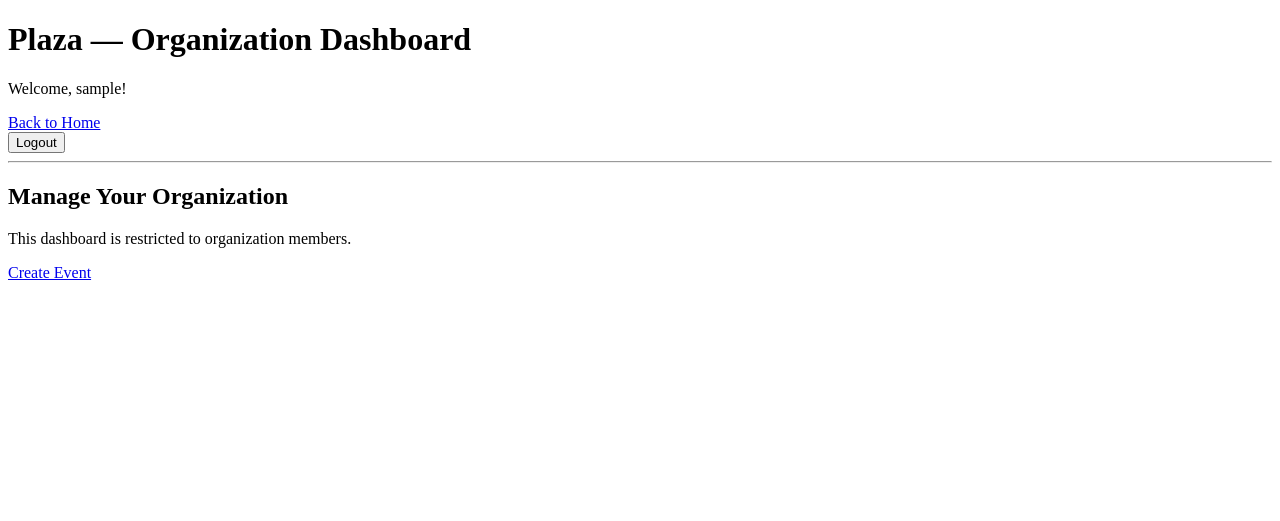
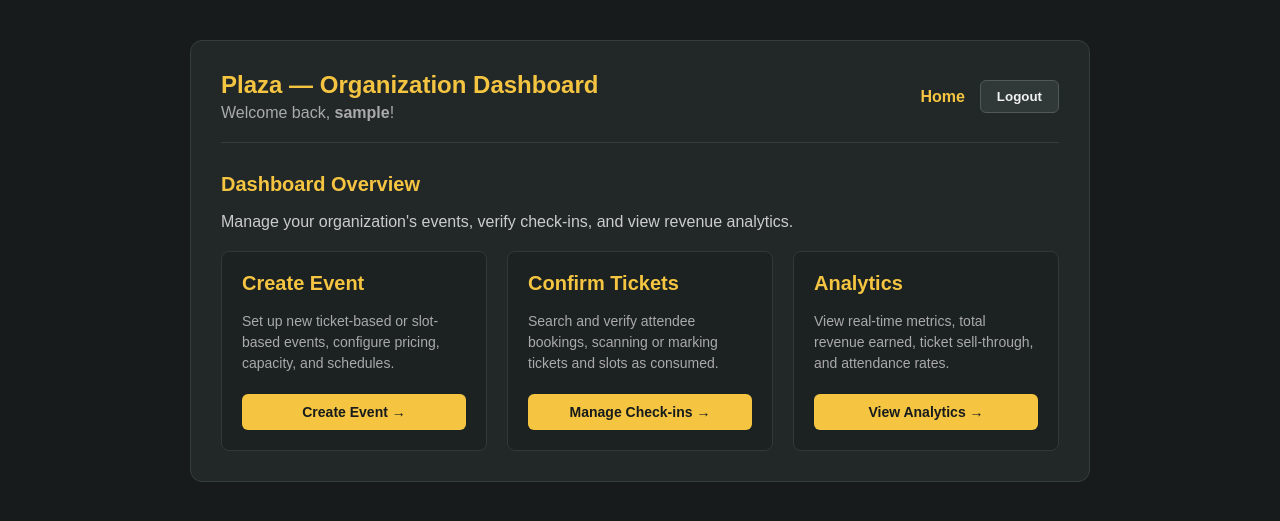
Before and after one commit to Vihaan192/plaza, a Django app: template dvm_task/plaza/templates/org_dash.html in a window 1280 px wide. Shown: the top 521 px of the page. Run offline with Django 5.2, Linux system fonts and the light colour scheme; the template is opened without the code that fills it, so the values that code supplies are empty; the visitor is signed in with stand-in values (Sample User, id 1).

Commit message:
Phase 1.5

```diff
--- a/dvm_task/plaza/models.py
+++ b/dvm_task/plaza/models.py
@@ -107,6 +107,7 @@ class TicketBooking(models.Model):
     total_amount = models.DecimalField(max_digits = 10,decimal_places = 2,default = 0)
     status = models.CharField(max_length = 10 , choices = [('CONFIRMED','Confirmed'),('CANCELLED','Cancelled')])
     created_at = models.DateTimeField(auto_now_add=True)
+    consumed = models.CharField(max_length = 10, choices = [('YES','Yes'),('NO','No')],default= 'No')
 
     def __str__(self):
         return f"{self.user} : {self.event} : {self.status} "
@@ -119,6 +120,7 @@ class SlotBooking(models.Model):
     slot_end_time = models.DateTimeField(null = True, blank = True)
     status = models.CharField(max_length = 10 , choices = [('CONFIRMED','Confirmed'),('CANCELLED','Cancelled')])
     created_at = models.DateTimeField(auto_now_add=True)
+    consumed = models.CharField(max_length = 10, choices = [('YES','Yes'),('NO','No')], default = 'No')
 
     def __str__(self):
             return f"{self.user} : {self.slot} : {self.status} "
--- a/dvm_task/plaza/templates/org_dash.html
+++ b/dvm_task/plaza/templates/org_dash.html
@@ -2,28 +2,185 @@
 <html lang="en">
 <head>
     <meta charset="UTF-8">
-    <title>Organization Dashboard</title>
+    <meta name="viewport" content="width=device-width, initial-scale=1.0">
+    <title>Organization Dashboard | Plaza</title>
+    <style>
+        * {
+            box-sizing: border-box;
+        }
+
+        body {
+            margin: 0;
+            padding: 40px 20px;
+            font-family: Arial, sans-serif;
+            background-color: #171b1b;
+            color: #f1f1f1;
+        }
+
+        .container {
+            max-width: 900px;
+            margin: auto;
+            padding: 30px;
+            background-color: #222828;
+            border: 1px solid #363d3d;
+            border-radius: 12px;
+        }
+
+        header {
+            display: flex;
+            justify-content: space-between;
+            align-items: center;
+            flex-wrap: wrap;
+            gap: 15px;
+            padding-bottom: 20px;
+            border-bottom: 1px solid #363d3d;
+        }
+
+        h1 {
+            color: #f5c542;
+            margin: 0 0 5px 0;
+            font-size: 24px;
+        }
+
+        header p {
+            margin: 0;
+            color: #aaa;
+        }
+
+        .header-actions {
+            display: flex;
+            align-items: center;
+            gap: 15px;
+        }
+
+        .nav-link {
+            color: #f5c542;
+            text-decoration: none;
+            font-weight: bold;
+        }
+
+        .nav-link:hover {
+            text-decoration: underline;
+        }
+
+        button {
+            padding: 8px 16px;
+            background-color: #303838;
+            color: #f1f1f1;
+            border: 1px solid #505858;
+            border-radius: 6px;
+            cursor: pointer;
+            font-weight: bold;
+        }
+
+        button:hover {
+            background-color: #3d4747;
+        }
+
+        main {
+            margin-top: 30px;
+        }
+
+        h2 {
+            color: #f5c542;
+            font-size: 20px;
+            margin-top: 0;
+        }
+
+        .dashboard-grid {
+            display: grid;
+            grid-template-columns: repeat(auto-fit, minmax(260px, 1fr));
+            gap: 20px;
+            margin-top: 20px;
+        }
+
+        .card {
+            background-color: #1c2222;
+            border: 1px solid #303838;
+            border-radius: 8px;
+            padding: 20px;
+            display: flex;
+            flex-direction: column;
+            justify-content: space-between;
+        }
+
+        .card p {
+            color: #aaa;
+            font-size: 14px;
+            line-height: 1.5;
+            margin-bottom: 20px;
+        }
+
+        .action-button {
+            display: inline-block;
+            text-align: center;
+            padding: 10px 15px;
+            background-color: #f5c542;
+            color: #171b1b;
+            text-decoration: none;
+            border-radius: 6px;
+            font-weight: bold;
+            font-size: 14px;
+        }
+
+        .action-button:hover {
+            background-color: #e4b52f;
+        }
+    </style>
 </head>
 <body>
+
+<div class="container">
     <header>
-        <h1>Plaza — Organization Dashboard</h1>
-        <p>Welcome, {{ request.user.username }}!</p>
-
-        <a href="{% url 'home' %}">Back to Home</a>
-
-        <form action="{% url 'logout' %}" method="post">
-            {% csrf_token %}
-            <button type="submit">Logout</button>
-        </form>
+        <div>
+            <h1>Plaza — Organization Dashboard</h1>
+            <p>Welcome back, <strong>{{ request.user.username }}</strong>!</p>
+        </div>
+        <div class="header-actions">
+            <a href="{% url 'home' %}" class="nav-link">Home</a>
+            <form action="{% url 'logout' %}" method="post" style="margin: 0;">
+                {% csrf_token %}
+                <button type="submit">Logout</button>
+            </form>
+        </div>
     </header>
 
-    <hr>
+    <main>
+        <div style="margin-top: 25px;">
+            <h2>Dashboard Overview</h2>
+            <p style="color: #ccc;">Manage your organization's events, verify check-ins, and view revenue analytics.</p>
+        </div>
 
-    <main>
-        <h2>Manage Your Organization</h2>
-        <p>This dashboard is restricted to organization members.</p>
+        <div class="dashboard-grid">
+            <!-- Section 1: Create Event -->
+            <div class="card">
+                <div>
+                    <h2>Create Event</h2>
+                    <p>Set up new ticket-based or slot-based events, configure pricing, capacity, and schedules.</p>
+                </div>
+                <a href="{% url 'create_event' %}" class="action-button">Create Event →</a>
+            </div>
 
-        <a href="#">Create Event</a>
+            <!-- Section 2: Confirm Used Tickets -->
+            <div class="card">
+                <div>
+                    <h2>Confirm Tickets</h2>
+                    <p>Search and verify attendee bookings, scanning or marking tickets and slots as consumed.</p>
+                </div>
+                <a href="{% url 'confirm_tickets' %}" class="action-button">Manage Check-ins →</a>
+            </div>
+
+            <!-- Section 3: Analytics -->
+            <div class="card">
+                <div>
+                    <h2>Analytics</h2>
+                    <p>View real-time metrics, total revenue earned, ticket sell-through, and attendance rates.</p>
+                </div>
+                <a href="{% url 'analytics' %}" class="action-button">View Analytics →</a>
+            </div>
+        </div>
     </main>
+</div>
+
 </body>
 </html>
--- a/dvm_task/plaza/urls.py
+++ b/dvm_task/plaza/urls.py
@@ -9,6 +9,9 @@ urlpatterns = [
     path('account/',account_view , name = 'account'),
     path('account/wallet', wallet_view , name = 'wallet'),
     path('org-dashboard/',org_dashboard_view,name='org_dashboard'),
+    path('org-dashboard/create-event',create_event_view,name='create_event'),
+    path('org-dashboard/confirm-tickets',confirm_ticket_view,name='confirm_tickets'),
+    path('org-dashboard/analytics',analytics_view,name='analytics'),
     path("events/", events_view, name="events"),
     path("events/<int:event_id>/", event_detail_view, name="event_detail"),
     path("events/<int:event_id>/book_ticket/",book_ticket_view,name = "book_ticket"),
```
Also changed, not shown: dvm_task/plaza/forms.py (added, +42 -0 lines), dvm_task/plaza/templates/confirm_tickets.html (added, +120 -0 lines), dvm_task/plaza/templates/create_event.html (added, +91 -0 lines), dvm_task/plaza/views.py (+102 -1 lines), dvm_task/plaza/migrations/0006_slotbooking_consumed_ticketbooking_consumed_and_more.py (added), dvm_task/plaza/migrations/0007_alter_slotbooking_status.py (added).
